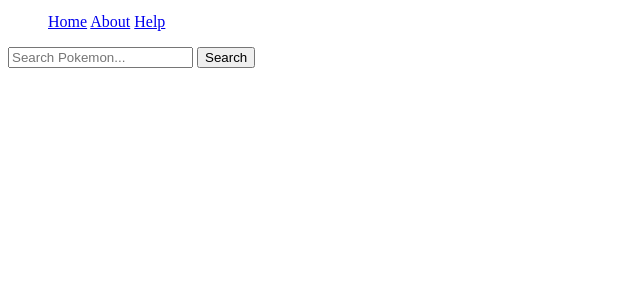
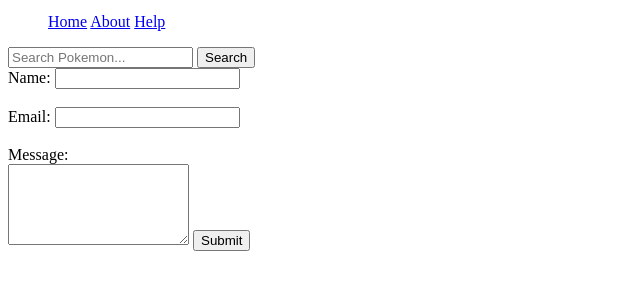
Before and after one commit to marvinroca/INST377_Final_Project, a plain HTML site: page pokeProject/help.html in a window 1280 px wide. Shown: the part 29-318 px from the top of the page, without its empty margins (0-640 px from the left). Drawn offline with Linux system fonts and the light colour scheme.

Commit message:
Update help.html

```diff
--- a/pokeProject/help.html
+++ b/pokeProject/help.html
@@ -24,7 +24,14 @@
             <input type="text" id="searchInput" placeholder="Search Pokemon...">
             <button id="searchBtn" onclick="searchPokemon()">Search</button>
         </nav>
-
-
     </body>
+    <form action="contact_info.php" method="post">
+        <label for="name">Name:</label>
+        <input type="text" id="name" name="name" required><br><br>
+        <label for="email">Email:</label>
+        <input type="email" id="email" name="email" required><br><br>
+        <label for="message">Message:</label><br>
+        <textarea id="message" name="message" rows="5" required></textarea>
+        <input type="submit" value="Submit">
+    </form>
 </html>
```
